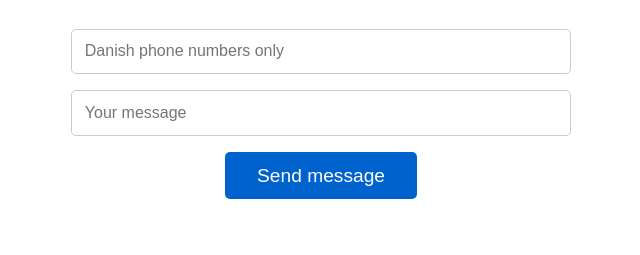
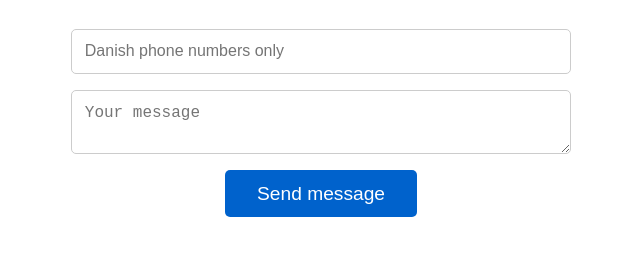
Before and after one commit to pstepien-design/System_Integration_2023, a website: page 102._sms_service/public/index.html in a window 1280 px wide. Shown: the part 67-322 px from the top of the page, without its empty margins (319-959 px from the left). Drawn offline with Linux system fonts and the light colour scheme.

Commit message:
cleaned the code, change the input to textarea

```diff
--- a/102._sms_service/app.js
+++ b/102._sms_service/app.js
@@ -18,8 +18,6 @@ app.get("/", (req, res) => {
 });
 
 app.post("/send_sms", async (req, res) => {
-  console.log(req.body);
-
   const API_KEY = process.env.SERVICE_API_KEY;
   const phoneNumber = req.body.phone_number;
   const message = req.body.message;
--- a/102._sms_service/public/index.html
+++ b/102._sms_service/public/index.html
@@ -27,7 +27,7 @@
         max-width: 500px;
       }
 
-      input[type="text"],
+      textarea,
       input[type="tel"] {
         padding: 0.8rem;
         border: 1px solid #ccc;
@@ -62,7 +62,11 @@
         type="tel"
         placeholder="Danish phone numbers only"
       />
-      <input name="message" type="text" placeholder="Your message" />
+      <textarea
+        name="message"
+        type="text"
+        placeholder="Your message"
+      ></textarea>
 
       <button>Send message</button>
     </form>
```
Also changed, not shown: 1 other file.
